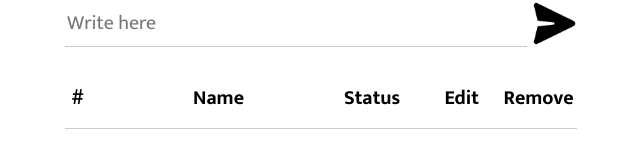
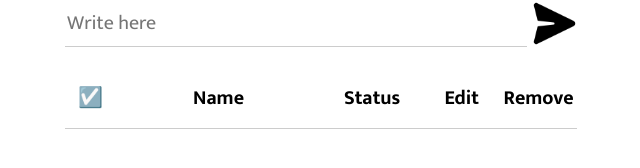
Before and after one commit to Kartow/to-do-vue, a Vue app: page / in a window 1280 px wide. Shown: the part 256-424 px from the top of the page, without its empty margins (319-959 px from the left). Built offline with nearby package versions, Linux system fonts and the light colour scheme.

Commit message:
style: deleted index from list

```diff
--- a/src/components/List.vue
+++ b/src/components/List.vue
@@ -1,8 +1,7 @@
 <template>
     <ul>
         <li>
-            <h4 class="list-index">#</h4>
-            <h4 class="list-checkbox"></h4>
+            <h4 class="list-checkbox">☑️</h4>
             <h4 class="list-name">Name</h4>
             <h4 class="list-status">Status</h4>
             <h4 class="list-button">Edit</h4>
@@ -12,7 +11,6 @@
     <draggable v-model="texts" tag="ul" :animation="300">
         <template #item="{ element: text, index }">
             <li>
-                <p class="list-index">{{ index+1 }}</p>
                 <p class="list-checkbox"><input type="checkbox" v-model="text.status"></p>
                 <input class="list-name" :id="'edit-input-'+index" type="text" v-if="text.editing" v-model="text.text" @keyup.enter="doneEdit(index)">
                 <p class="list-name" v-else>{{ text.text }}</p>
@@ -128,13 +126,10 @@ ul{
             padding: 0;
             width: 0;
         }
-        .list-index{
-            flex: 0 0 5%;
-        }
         .list-checkbox{
-            flex: 0 0 5%;
+            flex: 0 0 10%;
             input{
-                transform: scale(1.5);
+                transform: scale(2);
             }
         }
         .list-name{
```
